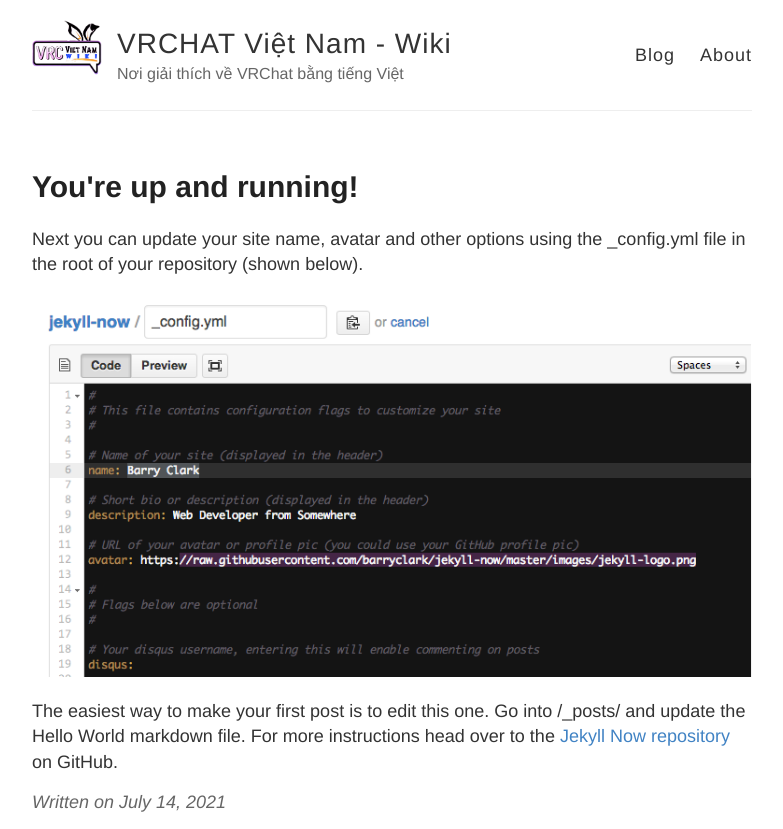
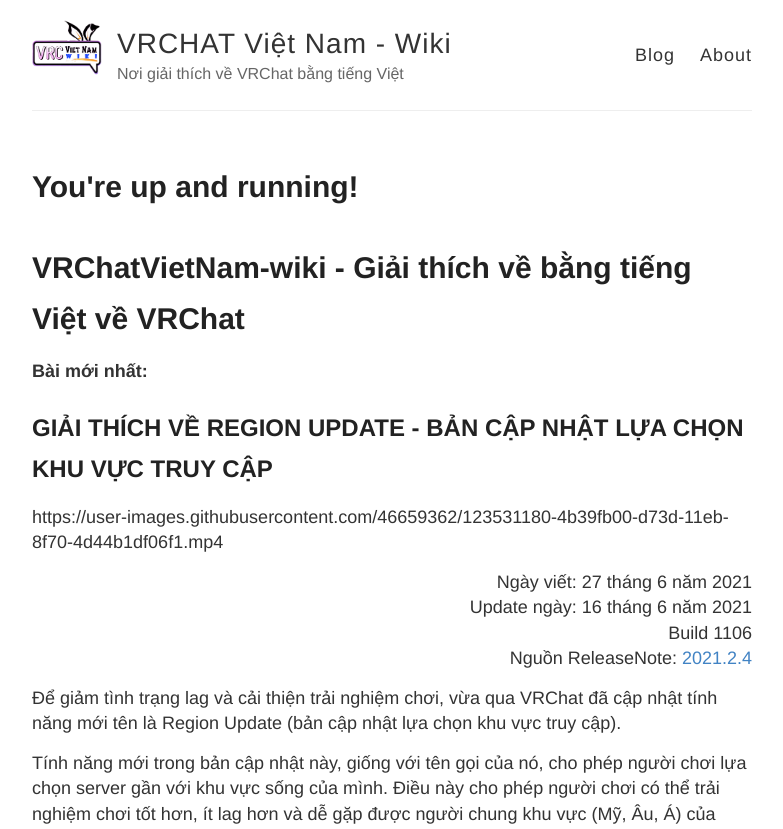
Before and after one commit to vrchatvn/vrchatvn.github.io, a Jekyll site: the page built from _posts/2021-07-14-Hello-World.md, in a window 1280 px wide and 1400 px high. Shown: the top 829 px of the window, without its empty margins (248-1031 px from the left). Built offline with Jekyll 4.4.1, drawn with Linux system fonts in a browser that asks for light colours; some of the changed text lies outside the part shown.

Commit message:
Update 2021-07-14-Hello-World.md

```diff
--- a/_posts/2021-07-14-Hello-World.md
+++ b/_posts/2021-07-14-Hello-World.md
@@ -3,7 +3,49 @@
 title: You're up and running!
 ---
 
-Next you can update your site name, avatar and other options using the _config.yml file in the root of your repository (shown below).
+# VRChatVietNam-wiki - Giải thích về bằng tiếng Việt về VRChat
+
+**Bài mới nhất:**
+## GIẢI THÍCH VỀ REGION UPDATE - BẢN CẬP NHẬT LỰA CHỌN KHU VỰC TRUY CẬP
+https://user-images.githubusercontent.com/46659362/123531180-4b39fb00-d73d-11eb-8f70-4d44b1df06f1.mp4
+
+<p align="right">
+Ngày viết: 27 tháng 6 năm 2021<br>
+Update ngày: 16 tháng 6 năm 2021<br>
+Build 1106<br>
+Nguồn ReleaseNote: <a href="https://docs.vrchat.com/docs/vrchat-202124">2021.2.4</a>
+</p>
+
+Để giảm tình trạng lag và cải thiện trải nghiệm chơi, vừa qua VRChat đã cập nhật tính năng mới tên là Region Update (bản cập nhật lựa chọn khu vực truy cập).
+
+Tính năng mới trong bản cập nhật này, giống với tên gọi của nó, cho phép người chơi lựa chọn server gần với khu vực sống của mình. Điều này cho phép người chơi có thể trải nghiệm chơi tốt hơn, ít lag hơn và dễ gặp được người chung khu vực (Mỹ, Âu, Á) của mình hơn.
+
+![image](https://user-images.githubusercontent.com/46659362/123531974-e3d37980-d743-11eb-928b-8e0466e7b53b.png)
+
+
+**Trước giờ, chỉ một server mặc định là server US (server Mỹ), thì nay có thêm hai server mới được mở:**
+**- EU** - European Union (server Âu)
+**- JP** - Japan (server Á, Nhật Bản)
+
+Khi tạo một instance mới, bạn sẽ có thể chọn khu vực truy cập là `US`, `EU` hay `JP`.
+Khi bạn đã chọn một lần, VRChat sẽ nhớ lựa chọn đó và áp dụng cho những lần truy cập sau của bạn.
+
+![VRChatCreateInstance-2021-06-10_16-26-31](https://user-images.githubusercontent.com/46659362/123531782-6fe4a180-d742-11eb-9cec-ffc907006ee3.png)
+
+Khi gia nhập vào một instance đã được tạo, có thể là thông qua menu World hoặc thông qua tham gia vào World chung với bạn, thì một icon lá cờ nhỏ ở góc trái sẽ hiện thị trên hình của World và cho biết server hiện tại của instance đó.
+
+![VRChatJoinInstance-2021-06-16_15-43-07](https://user-images.githubusercontent.com/46659362/123531867-234d9600-d743-11eb-8aef-16bdef8f41d0.png)
+
+Chọn khu vực truy cập gần bạn hơn để giảm độ lag về âm thanh hoặc/và hành động của nhận vật.
+
+Nếu bạn và bạn của bạn ở khu vực cách xa nhau, hai bạn có thể thử nghiệm nhiều server khác nhau, xem server nào có thể cho mình trải nghiệm tốt hơn và lựa chọn server đó để truy cập.
+Nguồn:
+(tiếng Anh) https://docs.vrchat.com/docs/vrchat-202124
+
+
+## Những bài cũ: (1 bài)
+  - [GIẢI THÍCH VỀ REGION UPDATE - BẢN CẬP NHẬT LỰA CHỌN KHU VỰC TRUY CẬP](https://github.com/trandang0709/VRChatVietNam-wiki/blob/main/region-update.md)
+
 
 ![_config.yml]({{ site.baseurl }}/images/config.png)
 
```
